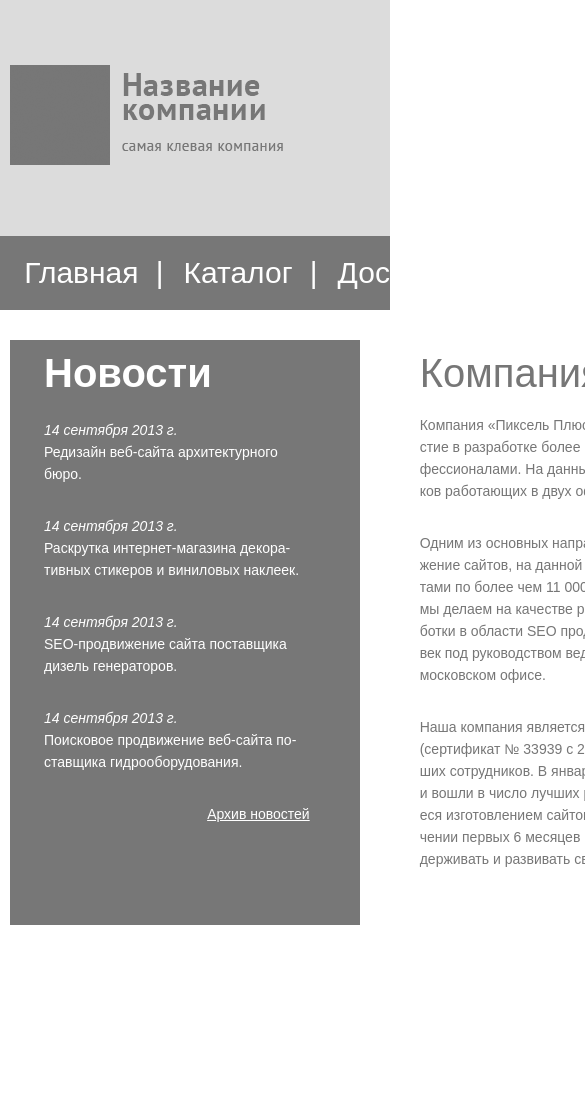
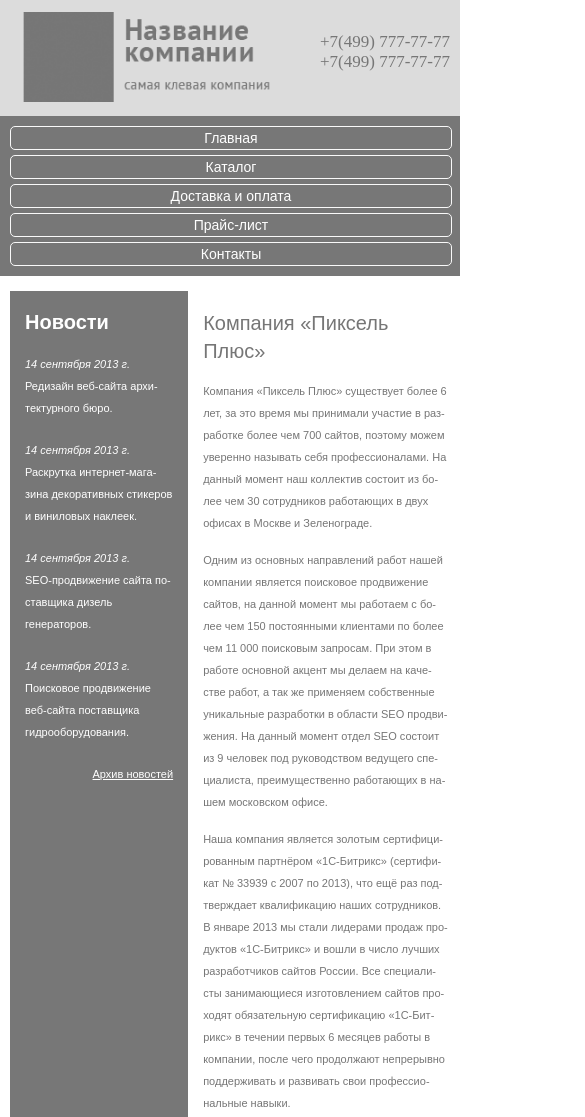
Before and after one commit to andyermkv/pixelPlus, a plain HTML site: page index.html in a window 390 px wide. Shown: the top 1117 px of the page, 585 px wide, since content can reach past the window. Drawn offline with Linux system fonts and the light colour scheme.

Commit message:
add adaptive design and fix some bags

```diff
--- a/css/main.css
+++ b/css/main.css
@@ -11,11 +11,16 @@
   font-style: normal;
 }
 
+html, body {
+  margin: 0;
+  padding: 0;
+}
+
 body {
+  min-width: 1000px;
   font-family: 'PTSans', sans-serif;
   font-size: 14px;
   line-height: 22px;
-    margin: 0;
 }
 
 .container {
@@ -27,23 +32,8 @@ body {
 /** Блок  main-header **/
 
 .main-header {
-    display: -webkit-box;
-    display: -ms-flexbox;
-    display: flex;
-    -webkit-box-pack: start;
-    -ms-flex-pack: start;
-    justify-content: flex-start;
-    -webkit-box-orient: vertical;
-    -webkit-box-direction: normal;
-    -ms-flex-direction: column;
-    flex-direction: column;
-    margin-bottom: 30px;
-}
-
-/** Блок лого main-logo **/
-
-.logo-wrap {
   background-color: #dcdcdc;
+  margin: 0;
 }
 
 .main-logo {
@@ -57,8 +47,8 @@ body {
   -webkit-box-pack: justify;
   -ms-flex-pack: justify;
   justify-content: space-between;
-    margin-top: 65px;
-    margin-bottom: 65px;
+  padding-top: 65px;
+  padding-bottom: 65px;
 }
 
 .main-logo img {
@@ -151,6 +141,7 @@ body {
   justify-content: center;
   width: 100%;
   height: 400px;
+  margin-bottom: 30px;
   background-color: #f9f9f9;
   background-image: url(../img/pic1.png);
   background-repeat: no-repeat;
--- a/css/media.css
+++ b/css/media.css
@@ -2,18 +2,231 @@
 
 /* Large Devices, Wide Screens */
 @media only screen and (max-width : 1200px) {
-
+	.container {
+    width: 980px;
+    margin: 0 auto;
+    padding: 0 10px;
+  }
+  .main-logo {
+    padding-top: 65px;
+    padding-bottom: 65px;
+  }
+  .content {
+    padding-bottom: 195px;
+  }
 }
 
 /* Medium Devices, Desktops */
 @media only screen and (max-width : 1000px) {
+  body {
+    min-width: 980px;
+    font-size: 14px;
+  }
+	.container {
+    width: 950px;
+    margin: 0 auto;
+    padding: 0 10px;
+  }
+  .main-logo {
+  padding-top: 30px;
+  padding-bottom: 30px;
+  }
   .slider {
     display: none;
+  }
+  .main-logo span {
+    margin-top: 15px;
+    font-size: 25px;
+    line-height: 30px;
+  }
+  .main-nav {
+    margin-bottom: 30px;
+  }
+  .main-nav li {
+    font-size: 22px;
+  }
+  .content {
+    padding-bottom: 195px;
+  }
+  .content__news {
+    margin-right: 30px;
+    width: 330px;
+  }
+  .content__news h2 {
+    font-size: 35px;
+  }
+  .content__news p {
+    margin: 0;
+    margin-bottom: 20px;
+  }
+  .content__description h1 {
+    font-size: 35px;
+  }
+  .content__description p {
+    margin: 0;
+    margin-bottom: 15px;
+  }
 }
 
 /* Small Devices, Tablets */
 @media only screen and (max-width : 768px) {
+  body {
+    min-width: 748px;
+    font-size: 13px;
+  }
+	.container {
+    width: 700px;
+    margin: 0 auto;
+    padding: 0 10px;
+  }
+  .main-logo {
+    padding-top: 30px;
+    padding-bottom: 30px;
+  }
+  .main-logo span {
+    margin-top: 15px;
+    font-size: 20px;
+    line-height: 30px;
+  }
+  .main-nav {
+    margin-bottom: 30px;
+  }
+  .main-nav li {
+    font-size: 18px;
+  }
+  .content {
+    padding-bottom: 150px;
+  }
+  .content__news {
+    margin-right: 30px;
+    width: 330px;
+  }
+  .content__news h2 {
+    font-size: 30px;
+    margin-bottom: 30px;
+  }
+  .content__news p {
+    margin: 0;
+    margin-bottom: 20px;
+  }
+  .content__description h1 {
+    font-size: 30px;
+    line-height: 28px;
+    margin-top: -2px;
+    margin-bottom: 20px;
+  }
+  .content__description p {
+    margin: 0;
+    margin-bottom: 15px;
+  }
+  .main-footer {
+    font-size: 13px;
+  }
+}
 
+/* Extra Small Devices, Phones */
+@media only screen and (max-width : 480px) {
+  body {
+    min-width: 460px;
+    font-size: 11px;
+  }
+	.container {
+    width: 440px;
+    margin: 0 auto;
+    padding: 0 5px;
+  }
+  .main-logo {
+    padding-top: 7px;
+    padding-bottom: 2px;
+  }
+  .main-logo img{
+    transform: scale(.9);
+  }
+  .main-logo span {
+    margin-top: 25px;
+    font-size: 17px;
+    line-height: 20px;
+  }
+  .main-nav {
+    margin-bottom: 15px;
+  }
+  .main-nav ul {
+    display: -webkit-box;
+    display: -ms-flexbox;
+    display: flex;
+    -ms-flex-direction: column;
+    flex-direction: column;
+    -webkit-box-pack: center;
+    -ms-flex-pack: center;
+    margin: 10px 0;
+    width: 100%;
+  }
+  .main-nav li {
+    width: 100%;
+    border: 1px solid #f9f9f9;
+    border-radius: 5px;
+    font-size: 14px;
+    margin-bottom: 5px;
+    text-align: center;
+  }
+  .main-nav li:last-child {
+    margin-bottom: 0;
+  }
+  .main-nav li::after {
+    display: none;
+  }
+  .main-nav li:hover {
+    background-color: #fff;
+    color: #777;
+    cursor: pointer;
+  }
+  .main-nav li:hover a {
+    color: #777;
+  }
+  .content {
+    padding-bottom: 60px;
+  }
+  .content__news {
+    width: 180px;
+    margin-right: 15px;
+    padding: 20px 15px;
+    padding-bottom: 20px;
+  }
+  .content__news h2 {
+    font-size: 20px;
+    margin-bottom: 20px;
+  }
+  .content__news p {
+    margin: 0;
+    margin-bottom: 20px;
+  }
+  .content__description {
+    width: 250px;
+  }
+  .content__description h1 {
+    font-size: 20px;
+    line-height: 28px;
+    margin-top: -4px;
+    margin-bottom: 15px;
+  }
+  .content__description p {
+    margin: 0;
+    margin-bottom: 15px;
+  }
+  .main-footer {
+    font-size: 10px;
+  }
+  .main-footer .container {
+  padding-top: 20px;
+  padding-bottom: 20px;
+  }
+  .main-footer ul li {
+    height: 20px;
+  }
+  .main-footer__creator img {
+     display: none;
+  }
+}
 	/*Disable Animation on Mobile Devices*/
 	.animated {
 		/*CSS transitions*/
@@ -35,13 +248,8 @@
 		-ms-animation: none !important;
 		animation: none !important;
 	}
-
 }
 
-/* Extra Small Devices, Phones */
-@media only screen and (max-width : 480px) {
-
-}
 
 /* Custom, iPhone Retina */
 @media only screen and (max-width : 320px) {
--- a/index.html
+++ b/index.html
@@ -2,20 +2,20 @@
 <html lang="ru">
 <head>
   <meta charset="UTF-8">
+  <meta name="viewport" content="width=device-width, initial-scale=1.0, maximum-scale=1.0, user-scalable=no">
   <title>Document</title>
   <link href="https://fonts.googleapis.com/css?family=PT+Sans:400,400i,700&amp;subset=cyrillic" rel="stylesheet">
-  <link rel="stylesheet" href="css/min_main.css">
+  <link rel="stylesheet" href="css/main.min.css">
   <link rel="stylesheet" href="css/media.css">
-  <link rel="stylesheet" href="css/min_normalize.css">
+  <link rel="stylesheet" href="css/normalize.min.css">
 </head>
 <body>
   <header class="main-header">
-    <div class="logo-wrap">
     <div class="main-logo container">
       <a href="#"><img src="img/main_logo.png" width="273" height="100" alt="logo" title="logo"></a>
       <span>+7(499) 777-77-77<br>+7(499) 777-77-77</span>
     </div>
-    </div>
+  </header>
   <div class="nav-wrap">
     <nav class="main-nav container">
       <ul>
@@ -29,7 +29,6 @@
   </div>
   <div class="slider">
   </div>
-  </header>
   <main class="content container">
     <div class="content__news">
       <h2>Новости</h2>
```
Also changed, not shown: css/normalize.min.css (added, +1 -0 lines), css/main.min.css (added). Lines whose indentation alone changed are shown as unchanged.
